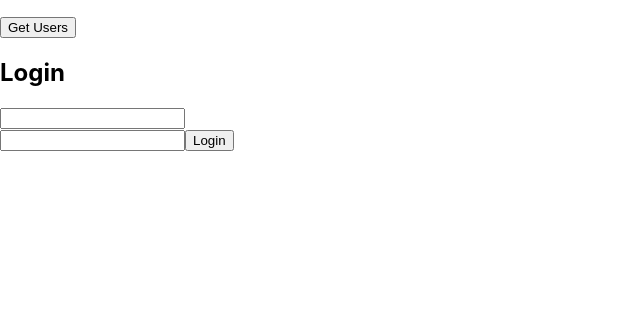
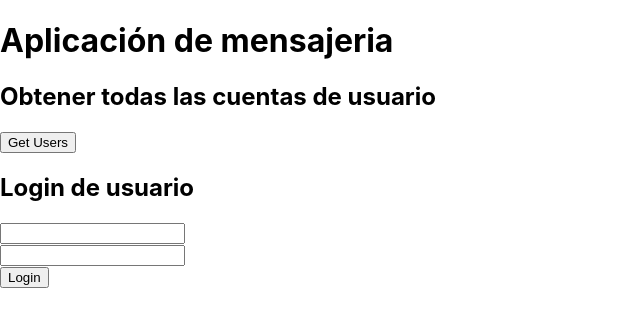
Before and after one commit to alfonsoporto22/frontend-chat, a React (Create React App) app: page / in a window 1280 px wide. Shown: the top 326 px of the page, without its empty margins (0-640 px from the left). Built offline with nearby package versions, Linux system fonts and the light colour scheme.

Commit message:
Include tittle and improve format in GetLogin and Login

```diff
--- a/src/App.js
+++ b/src/App.js
@@ -10,6 +10,7 @@ function App() {
 
   return (
     <div>
+      <h1>Aplicación de mensajeria</h1>
       <GetLogin/>
       <Login />
       <Messages />
--- a/src/components/GetLogin/GetLogin.jsx
+++ b/src/components/GetLogin/GetLogin.jsx
@@ -23,6 +23,7 @@ function GetLogin() {
 
     return (
         <>
+        <h2>Obtener todas las cuentas de usuario</h2>
             <p>{usuarios}</p>
             <button onClick={updateButtonClickHandler}>Get Users</button>
         </>
--- a/src/components/Login/Login.jsx
+++ b/src/components/Login/Login.jsx
@@ -34,9 +34,9 @@ function Login({ results }) {
 
     return (
         <>
-            <h2>Login</h2>
+            <h2>Login de usuario</h2>
             <input type="text" value={usuario} onChange={changeUsuario} /><br />
-            <input type="text" value={password} onChange={changePassword} />
+            <input type="text" value={password} onChange={changePassword} /><br />
             <button onClick={login}>Login</button>
         </>
     );
```
